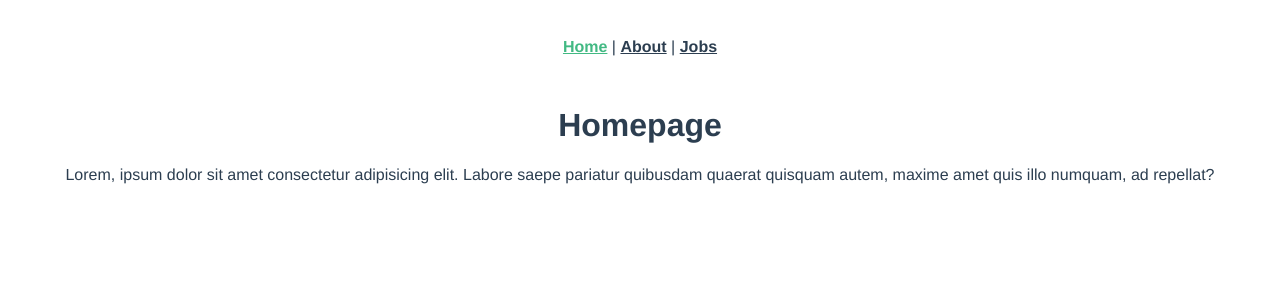
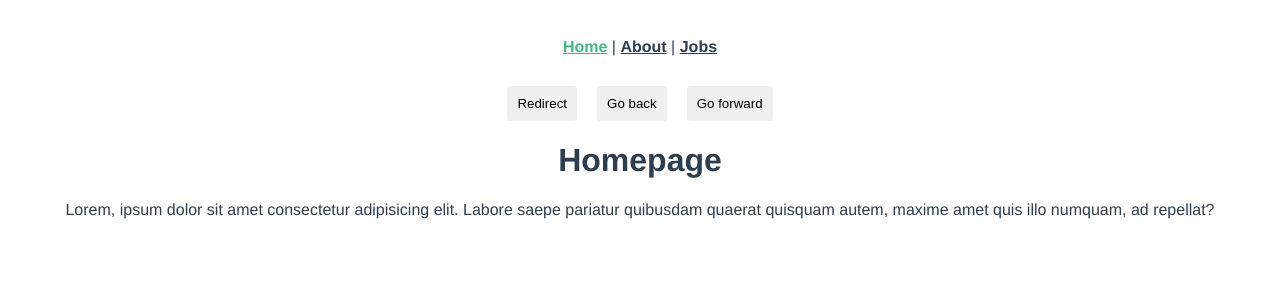
Before and after one commit to codigoisaac/vue-cool-jobs, a Vue app: page / in a window 1280 px wide. Shown: the top 300 px of the page. Built offline with nearby package versions, Linux system fonts and the light colour scheme.

Commit message:
Navigating back and forward through buttons with routes

```diff
--- a/src/App.vue
+++ b/src/App.vue
@@ -5,8 +5,28 @@
     <router-link :to="{ name: 'Jobs' }">Jobs</router-link>
   </div>
 
+  <button @click="redirect">Redirect</button>
+  <button @click="back">Go back</button>
+  <button @click="forward">Go forward</button>
+
   <router-view />
 </template>
+
+<script>
+export default {
+  methods: {
+    redirect() {
+      this.$router.push({ name: "Home" });
+    },
+    back() {
+      this.$router.go(-1);
+    },
+    forward() {
+      this.$router.go(1);
+    },
+  },
+};
+</script>
 
 <style>
 #app {
@@ -29,4 +49,11 @@
 #nav a.router-link-exact-active {
   color: #42b983;
 }
+
+button {
+  margin: 0 10px;
+  padding: 10px;
+  border: none;
+  border-radius: 4px;
+}
 </style>
```
